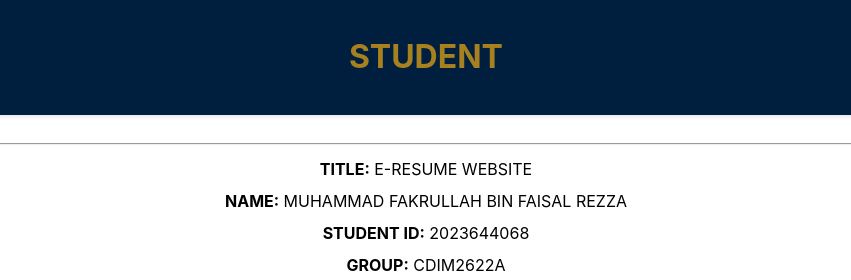
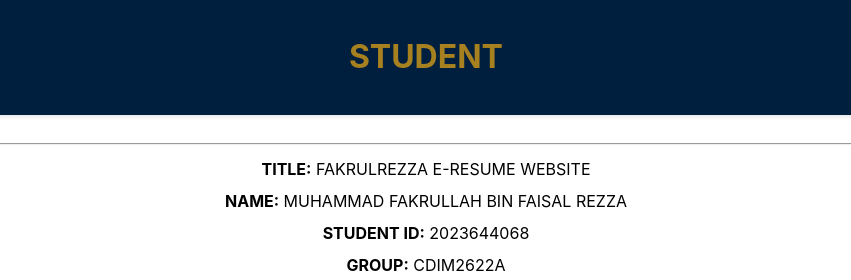
Before and after one commit to kruljai17/CDIM2622A-MUHAMMAD-FAKRULLAH-BIN-FAISAL-REZZA--27-6-2024-, a plain HTML site: page student.html in a window 1280 px wide. Shown: the top 280 px of the page, 214-1065 px from the left. Drawn offline with Linux system fonts and the light colour scheme.

Commit message:
change in student page

```diff
--- a/student.html
+++ b/student.html
@@ -16,7 +16,7 @@
     </header>
     <div class="container">
         <hr>
-        <p><b>TITLE:</b> E-RESUME WEBSITE</p>
+        <p><b>TITLE:</b> FAKRULREZZA E-RESUME WEBSITE</p>
         <p><b>NAME:</b> MUHAMMAD FAKRULLAH BIN FAISAL REZZA</p>
         <p><b>STUDENT ID:</b> 2023644068</p>
         <p><b>GROUP:</b> CDIM2622A</p>
```
